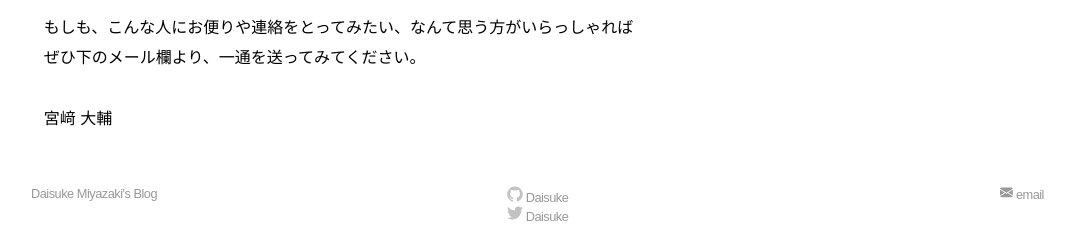
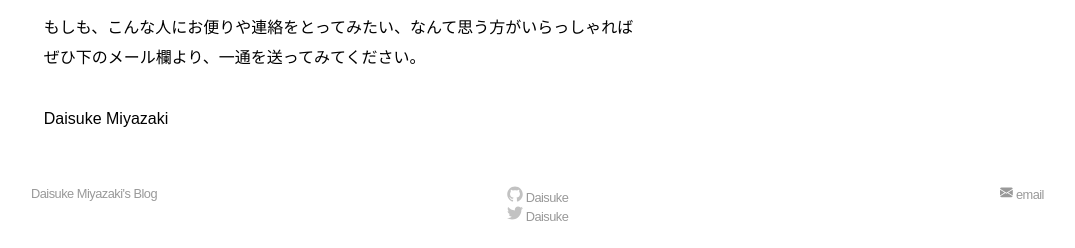
Before and after one commit to DaisukeMiyazaki/DaisukeMiyazaki.github.io, a Jekyll site: the page built from About.html, in a window 1280 px wide and 900 px high, scrolled down 2956 px. Shown: the part 649-897 px from the top of the window, without its empty margins (102-1177 px from the left). Built offline with Jekyll 4.4.1, drawn with Linux system fonts in a browser that asks for light colours; some of the changed text lies outside the part shown.

Commit message:
minor adjustment

```diff
--- a/About.html
+++ b/About.html
@@ -189,6 +189,6 @@ includelink: true
     もしも、こんな人にお便りや連絡をとってみたい、なんて思う方がいらっしゃれば
     ぜひ下のメール欄より、一通を送ってみてください。
 
-    宮﨑 大輔
+    Daisuke Miyazaki
 </p>
 </article>
```
